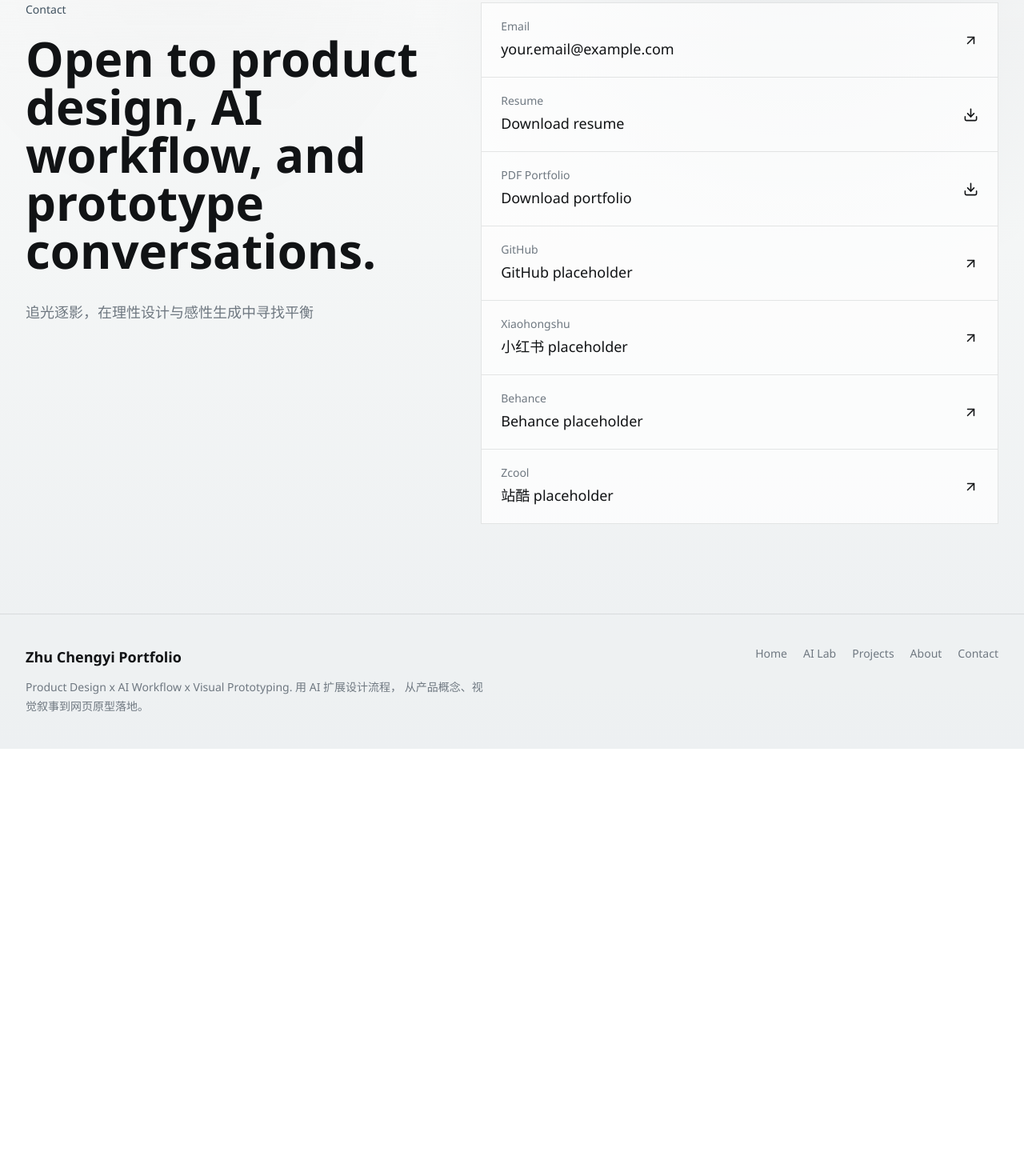
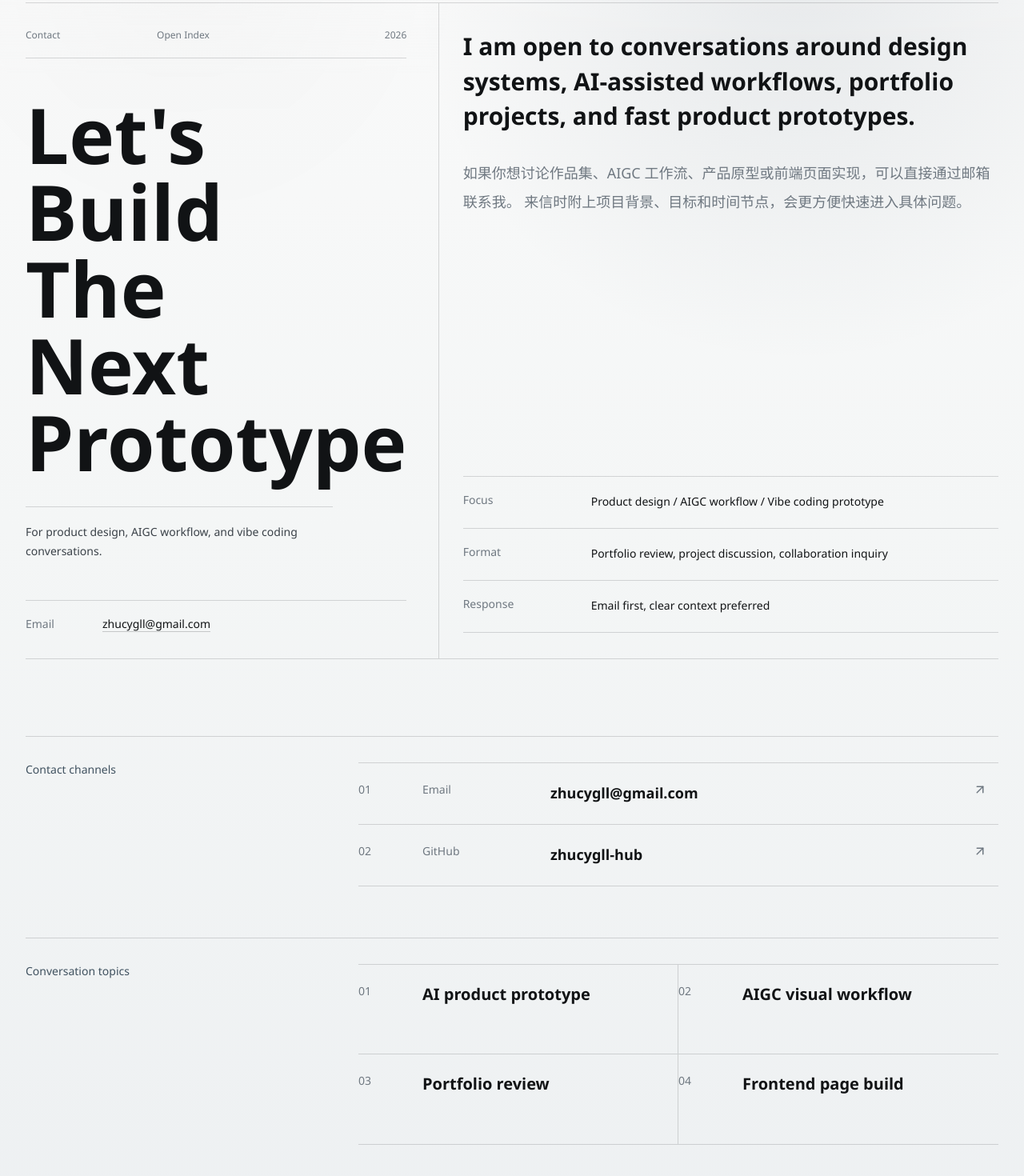
Before and after one commit to zhucygll-hub/zhu-chengyi-portfolio, a Next.js app: page /contact in a window 1280 px wide. Shown: the part 180-1650 px from the top of the page at 80% size. Before the commit the page ends 1116 px from the top, so only its background shows below. Built offline with nearby package versions, Linux system fonts and the light colour scheme.

Commit message:
Redesign contact page

```diff
--- a/app/contact/page.tsx
+++ b/app/contact/page.tsx
@@ -1,39 +1,143 @@
-import { ArrowUpRight, Download } from "lucide-react";
+import { ArrowUpRight } from "lucide-react";
 import { FadeIn } from "@/components/fade-in";
 import { PageShell } from "@/components/page-shell";
 import { contactLinks } from "@/data/site";
 
+const contactIndex = [
+  { label: "Focus", value: "Product design / AIGC workflow / Vibe coding prototype" },
+  { label: "Format", value: "Portfolio review, project discussion, collaboration inquiry" },
+  { label: "Response", value: "Email first, clear context preferred" }
+];
+
+const collaborationTopics = [
+  "AI product prototype",
+  "AIGC visual workflow",
+  "Portfolio review",
+  "Frontend page build"
+];
+
 export default function ContactPage() {
   return (
     <PageShell>
-      <section className="grid min-h-[68vh] gap-10 py-8 lg:grid-cols-[0.9fr_1.1fr]">
+      <section className="py-8">
+        <div className="grid min-h-[68vh] border-y border-ink-950/15 lg:grid-cols-12">
+          <FadeIn className="flex lg:col-span-5">
+            <div className="flex min-h-[36rem] flex-1 flex-col justify-between border-ink-950/15 py-8 lg:border-r lg:pr-10">
+              <div className="grid grid-cols-3 gap-4 border-b border-ink-950/15 pb-5 text-xs text-ink-500">
+                <span>Contact</span>
+                <span>Open Index</span>
+                <span className="text-right">2026</span>
+              </div>
+
+              <div className="py-12">
+                <h1 className="font-display text-6xl font-semibold leading-[0.88] text-ink-950 sm:text-7xl xl:text-8xl">
+                  Let&apos;s
+                  <br />
+                  Build
+                  <br />
+                  The
+                  <br />
+                  Next
+                  <br />
+                  Prototype
+                </h1>
+                <p className="mt-8 max-w-sm border-t border-ink-950/15 pt-5 text-sm font-medium leading-6 text-ink-700">
+                  For product design, AIGC workflow, and vibe coding conversations.
+                </p>
+              </div>
+
+              <div className="grid grid-cols-[5rem_1fr] gap-4 border-t border-ink-950/15 pt-5 text-sm">
+                <span className="text-ink-500">Email</span>
+                <a
+                  className="font-medium text-ink-950 underline decoration-ink-950/20 underline-offset-4 hover:decoration-ink-950"
+                  href="mailto:zhucygll@gmail.com"
+                >
+                  zhucygll@gmail.com
+                </a>
+              </div>
+            </div>
+          </FadeIn>
+
+          <FadeIn delay={0.08} className="flex lg:col-span-7">
+            <div className="flex min-h-[36rem] flex-1 flex-col justify-between py-8 lg:pl-10">
+              <div>
+                <p className="max-w-3xl text-pretty text-2xl font-semibold leading-10 text-ink-950 sm:text-3xl sm:leading-[1.45]">
+                  I am open to conversations around design systems, AI-assisted workflows,
+                  portfolio projects, and fast product prototypes.
+                </p>
+                <p className="mt-8 max-w-2xl text-pretty text-base leading-8 text-ink-500 sm:text-lg sm:leading-9">
+                  如果你想讨论作品集、AIGC 工作流、产品原型或前端页面实现，可以直接通过邮箱联系我。
+                  来信时附上项目背景、目标和时间节点，会更方便快速进入具体问题。
+                </p>
+              </div>
+
+              <div className="mt-14 border-t border-ink-950/15">
+                {contactIndex.map((item) => (
+                  <div
+                    key={item.label}
+                    className="grid gap-4 border-b border-ink-950/15 py-5 text-sm sm:grid-cols-[9rem_1fr]"
+                  >
+                    <span className="text-ink-500">{item.label}</span>
+                    <span className="font-medium leading-6 text-ink-950">{item.value}</span>
+                  </div>
+                ))}
+              </div>
+            </div>
+          </FadeIn>
+        </div>
+      </section>
+
+      <section className="py-16">
         <FadeIn>
-          <p className="mb-5 text-sm font-medium text-accent-700">Contact</p>
-          <h1 className="text-balance font-display text-5xl font-semibold leading-tight text-ink-950 sm:text-6xl">
-            Open to product design, AI workflow, and prototype conversations.
-          </h1>
-          <p className="mt-8 max-w-xl text-pretty text-lg leading-8 text-ink-500">
-            追光逐影，在理性设计与感性生成中寻找平衡
-          </p>
+          <div className="grid gap-8 border-t border-ink-950/15 pt-8 lg:grid-cols-12">
+            <div className="lg:col-span-4">
+              <p className="text-sm font-medium text-accent-700">Contact channels</p>
+            </div>
+            <div className="lg:col-span-8">
+              <div className="border-y border-ink-950/15">
+                {contactLinks.map((link, index) => (
+                  <a
+                    key={link.label}
+                    href={link.href}
+                    className="grid gap-4 border-b border-ink-950/15 py-6 last:border-b-0 hover:bg-white/55 sm:grid-cols-[4rem_9rem_1fr_2rem]"
+                  >
+                    <span className="text-sm text-ink-500">
+                      {String(index + 1).padStart(2, "0")}
+                    </span>
+                    <span className="text-sm text-ink-500">{link.label}</span>
+                    <span className="text-lg font-semibold text-ink-950">{link.value}</span>
+                    <ArrowUpRight className="text-ink-500" size={18} />
+                  </a>
+                ))}
+              </div>
+            </div>
+          </div>
         </FadeIn>
-        <FadeIn delay={0.08}>
-          <div className="border border-ink-950/10 bg-white/70">
-            {contactLinks.map((link) => {
-              const isDownload = link.href.endsWith(".pdf");
-              return (
-                <a
-                  key={link.label}
-                  href={link.href}
-                  className="flex items-center justify-between gap-6 border-b border-ink-950/10 px-6 py-5 last:border-b-0 hover:bg-mist-100/80"
-                >
-                  <div>
-                    <p className="text-sm text-ink-500">{link.label}</p>
-                    <p className="mt-1 text-lg font-medium text-ink-950">{link.value}</p>
+      </section>
+
+      <section className="pb-12">
+        <FadeIn>
+          <div className="grid gap-8 border-t border-ink-950/15 pt-8 lg:grid-cols-12">
+            <div className="lg:col-span-4">
+              <p className="text-sm font-medium text-accent-700">Conversation topics</p>
+            </div>
+            <div className="lg:col-span-8">
+              <div className="grid border-y border-ink-950/15 sm:grid-cols-2">
+                {collaborationTopics.map((topic, index) => (
+                  <div
+                    key={topic}
+                    className="grid min-h-28 grid-cols-[4rem_1fr] gap-4 border-b border-ink-950/15 py-6 sm:odd:border-r sm:last:border-b-0 sm:[&:nth-last-child(2)]:border-b-0"
+                  >
+                    <span className="text-sm text-ink-500">
+                      {String(index + 1).padStart(2, "0")}
+                    </span>
+                    <span className="text-xl font-semibold leading-tight text-ink-950">
+                      {topic}
+                    </span>
                   </div>
-                  {isDownload ? <Download size={19} /> : <ArrowUpRight size={19} />}
-                </a>
-              );
-            })}
+                ))}
+              </div>
+            </div>
           </div>
         </FadeIn>
       </section>
--- a/data/site.ts
+++ b/data/site.ts
@@ -483,11 +483,6 @@ export const skills = [
 ];
 
 export const contactLinks = [
-  { label: "Email", value: "your.email@example.com", href: "mailto:your.email@example.com" },
-  { label: "Resume", value: "Download resume", href: "/resume.pdf" },
-  { label: "PDF Portfolio", value: "Download portfolio", href: "/portfolio.pdf" },
-  { label: "GitHub", value: "GitHub placeholder", href: "https://github.com/" },
-  { label: "Xiaohongshu", value: "小红书 placeholder", href: "#" },
-  { label: "Behance", value: "Behance placeholder", href: "https://www.behance.net/" },
-  { label: "Zcool", value: "站酷 placeholder", href: "https://www.zcool.com.cn/" }
+  { label: "Email", value: "zhucygll@gmail.com", href: "mailto:zhucygll@gmail.com" },
+  { label: "GitHub", value: "zhucygll-hub", href: "https://github.com/zhucygll-hub" }
 ];
```
